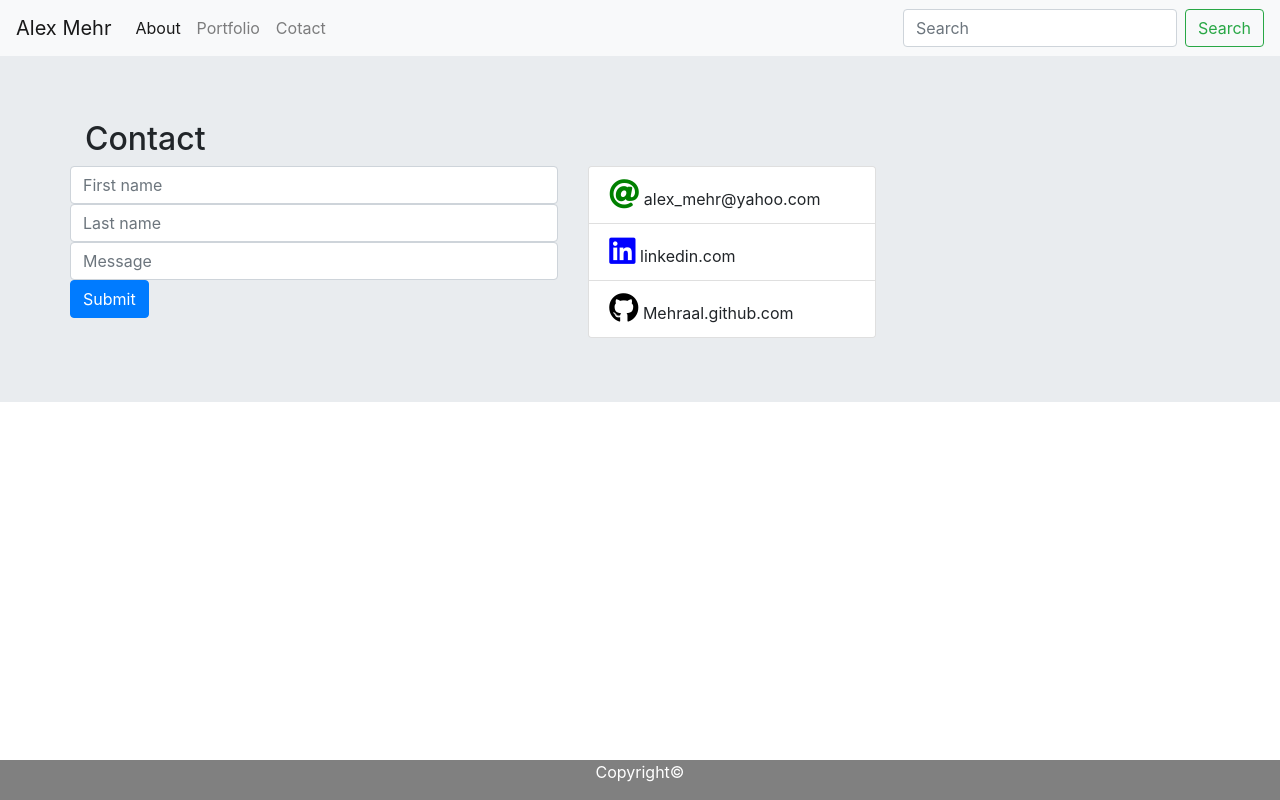
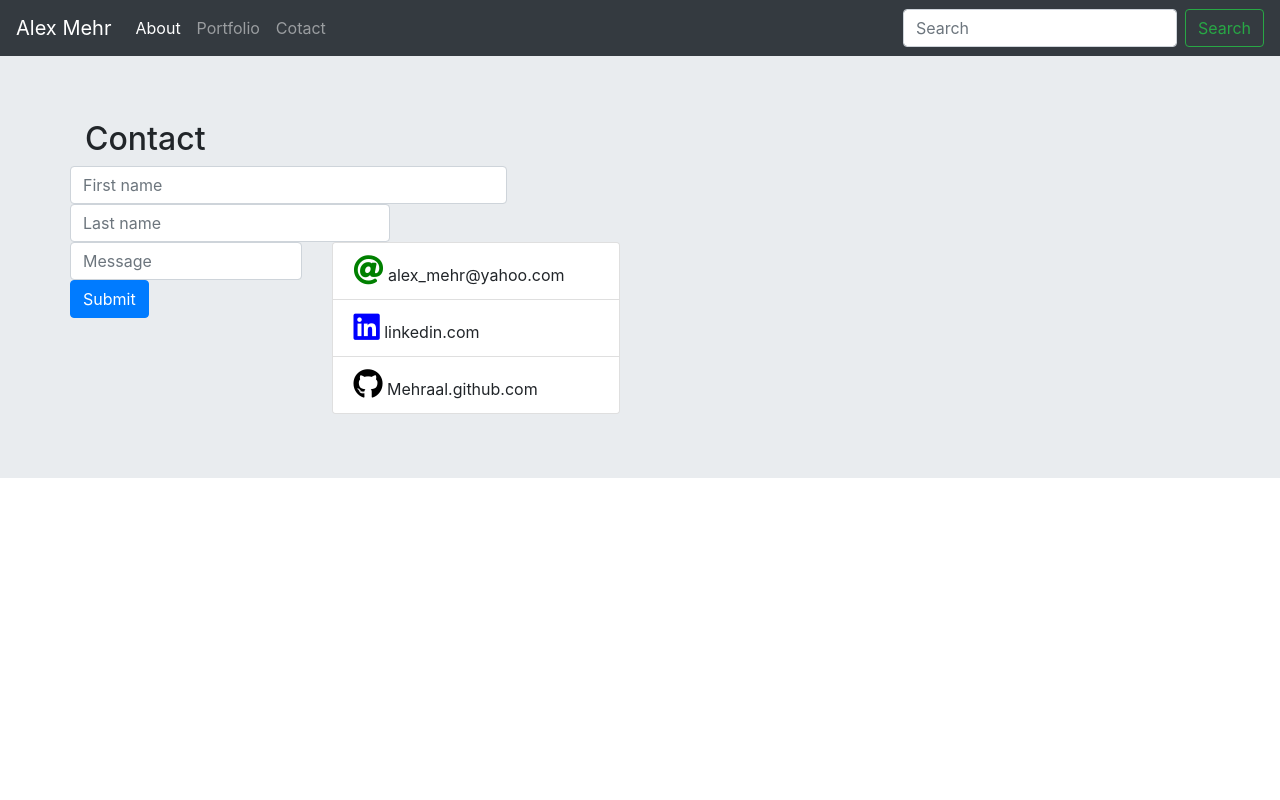
Before and after one commit to Mehraal/Bootstrap-Portfolio, a plain HTML site: page Contact.html in a window 1280 px wide. Drawn offline with nearby package versions, Linux system fonts and the light colour scheme.

Commit message:
footer on contact page has an issue

```diff
--- a/Contact.html
+++ b/Contact.html
@@ -18,7 +18,7 @@
     <header>
 
 
-        <nav class="navbar navbar-expand-lg navbar-light bg-light">
+        <nav class="navbar navbar-expand-lg navbar-dark bg-dark">
         <a class="navbar-brand" href="#">Alex Mehr</a>
         <button class="navbar-toggler" type="button" data-toggle="collapse" data-target="#navbarSupportedContent" aria-controls="navbarSupportedContent"
             aria-expanded="false" aria-label="Toggle navigation">
@@ -57,25 +57,27 @@
 
         </div>
         <div class="row">
-            <div class="col-md-10">
+            <div class="col-md-9">
                 <input type="text" class="form-control" placeholder="First name">
+
+        <div class="row">
+            <div class="col-md-9">
                 <input type="text" class="form-control" placeholder="Last name">
+
+        <div class="row">
+            <div class="col-md-9">
                 <input type="text" class="form-control" placeholder="Message">
                 <input class="btn btn-primary" type="submit" value="Submit">
             </div>
 
 
-
-
-            <div class="col-md-2">
+            <div class="col-md-3">
                 <div class="card" style="width: 18rem;">
                     <ul class="list-group list-group-flush">
                         <li class="list-group-item"><i class="fas fa-at" style="font-size: 30px; color:green"></i> alex_mehr@yahoo.com</li>
                         <li class="list-group-item"><i class="fab fa-linkedin" style="font-size: 30px; color:blue"></i> linkedin.com</li>
                         <li class="list-group-item"><i class="fab fa-github" style="font-size:30px; color: Black"></i> Mehraal.github.com</li>
                     </ul>
-                 </ul>
-
                 </div>
             </div>
 
@@ -85,7 +87,7 @@
                 left: 0;
                 bottom: 0;
                 width: 100%;
-                 background-color:grey;
+                background-color:g#494747;
                 color: white;
                 text-align: center;
             }
```
Also changed, not shown: Portfolio.html (+2 -2 lines), index.html (+3 -2 lines). Lines whose indentation alone changed are shown as unchanged.
